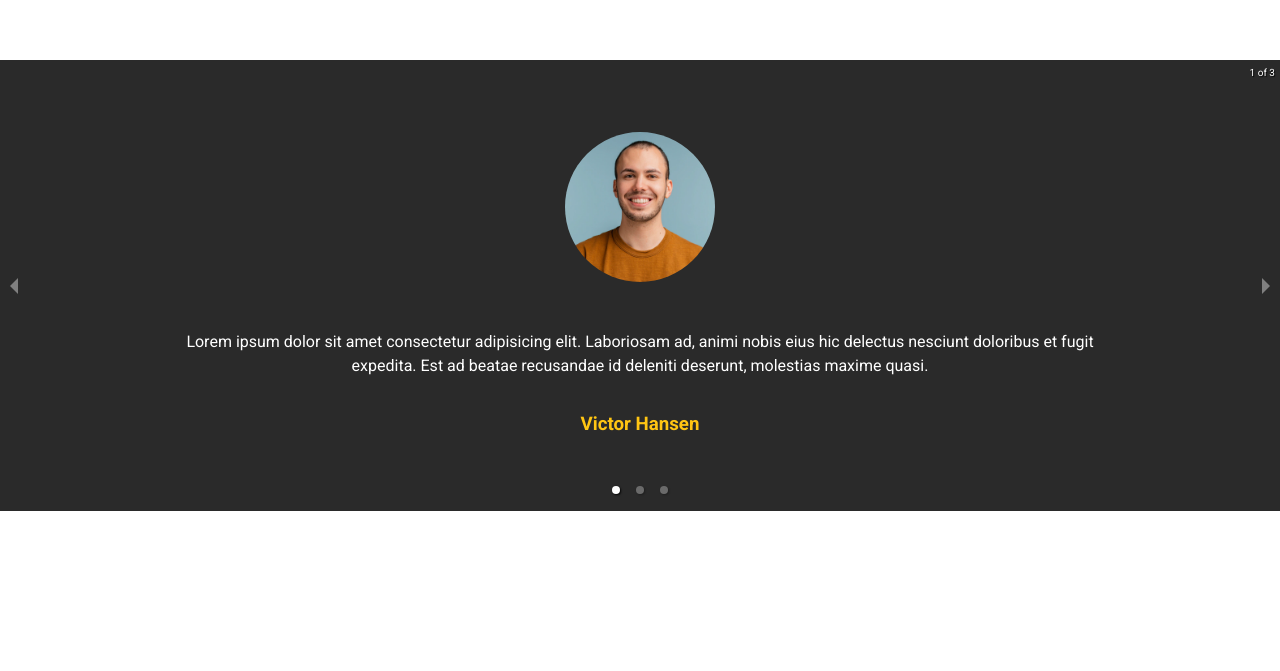
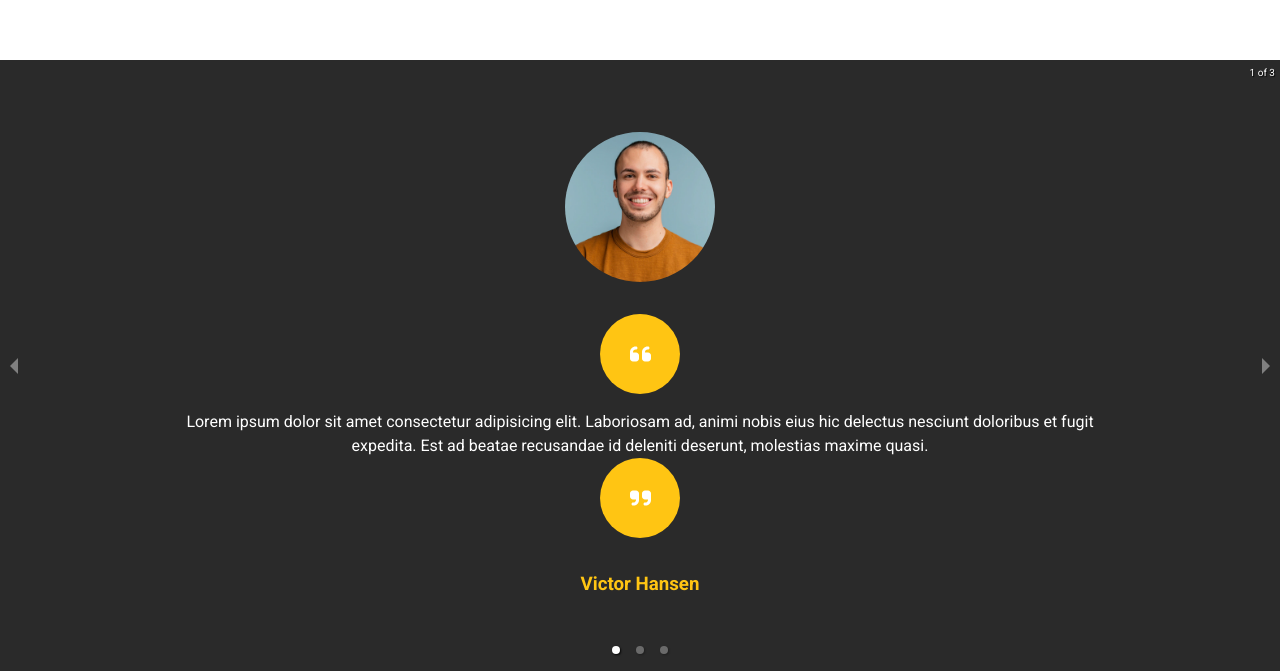
Before and after one commit to Yazan-Habash114/car-repair-services, a React (Vite) app: page / in a window 1280 px wide. Shown: the part 5123-5794 px from the top of the page. Before the commit the page ends 5634 px from the top, so only its background shows below. Built offline with nearby package versions, Linux system fonts and the light colour scheme.

Commit message:
Add left & right quote icons to the avatar

```diff
--- a/src/components/HomePage/AvatarCarousel/AvatarSlide/AvatarSlide.jsx
+++ b/src/components/HomePage/AvatarCarousel/AvatarSlide/AvatarSlide.jsx
@@ -3,6 +3,9 @@ import styled, { useTheme } from "styled-components";
 import Image from "../../../UI/Image/Image";
 import Sentence from "../../../UI/Sentence/Sentence";
 import TernaryHeading from "../../../UI/Headings/TernaryHeading";
+import SpeechMark from "../SpeechMark/SpeechMark";
+import { FontAwesomeIcon } from "@fortawesome/react-fontawesome";
+import { faQuoteLeft, faQuoteRight } from "@fortawesome/free-solid-svg-icons";
 
 const Container = styled.div`
   display: flex;
@@ -18,7 +21,13 @@ const AvatarSlide = ({ name, speech, img }) => {
   return (
     <Container>
       <Image classType="circled-img" width="150px" height="150px" src={img} />
+      <SpeechMark>
+        <FontAwesomeIcon color={myTheme.default} icon={faQuoteLeft} />
+      </SpeechMark>
       <Sentence classStyle="paragraph-white" text={speech} />
+      <SpeechMark>
+        <FontAwesomeIcon color={myTheme.default} icon={faQuoteRight} />
+      </SpeechMark>
       <TernaryHeading text={name} theme={myTheme.primary} />
     </Container>
   );
--- /dev/null
+++ b/src/components/HomePage/AvatarCarousel/SpeechMark/SpeechMark.jsx
@@ -0,0 +1,21 @@
+import React from "react";
+import styled from "styled-components";
+
+const Mark = styled.p`
+  background-color: ${(props) => props.theme.primary};
+  color: ${(props) => props.theme.default};
+  font-size: 24px;
+  padding: 10px;
+  width: 80px;
+  height: 80px;
+  border-radius: 50%;
+  display: flex;
+  justify-content: center;
+  align-items: center;
+`;
+
+const SpeechMark = ({ children }) => {
+  return <Mark>{children}</Mark>;
+};
+
+export default SpeechMark;
```
Also changed, not shown: src/components/HomePage/CertifiedServices/data.jsx (+5 -3 lines).
